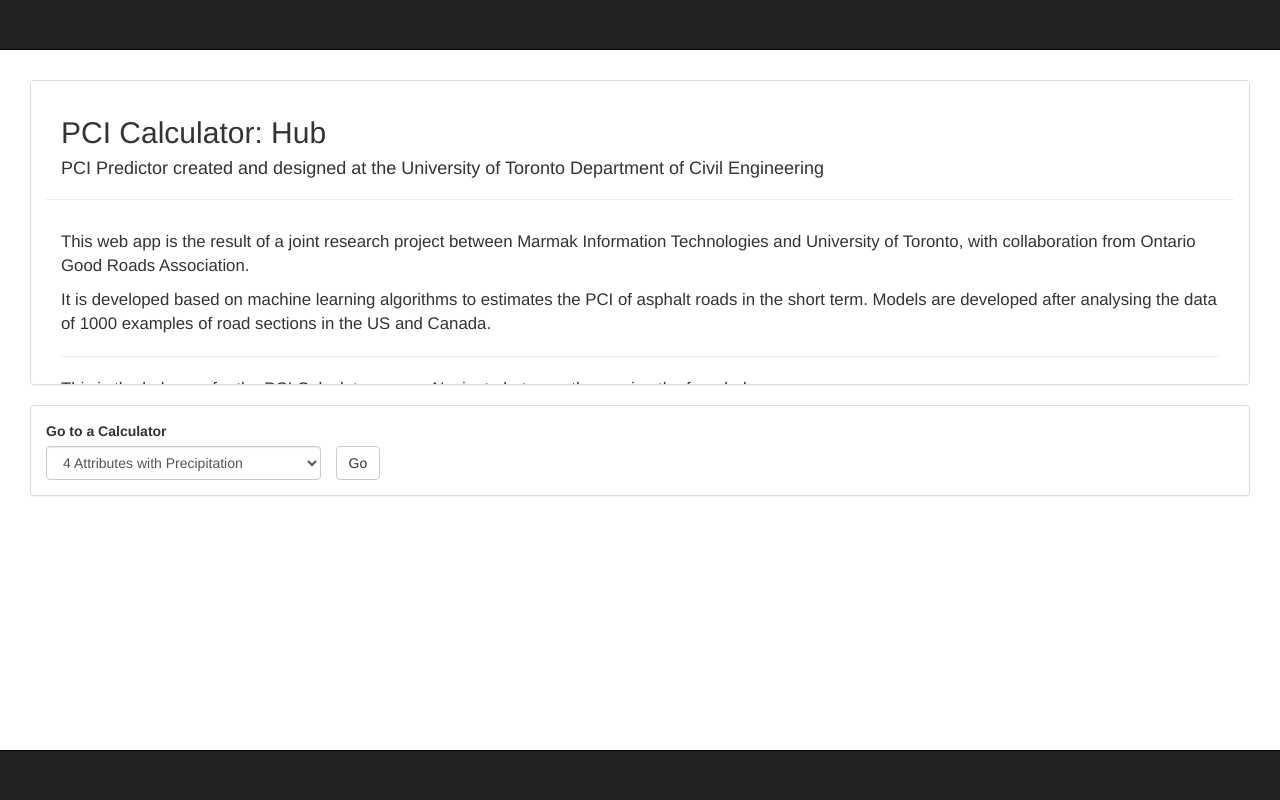
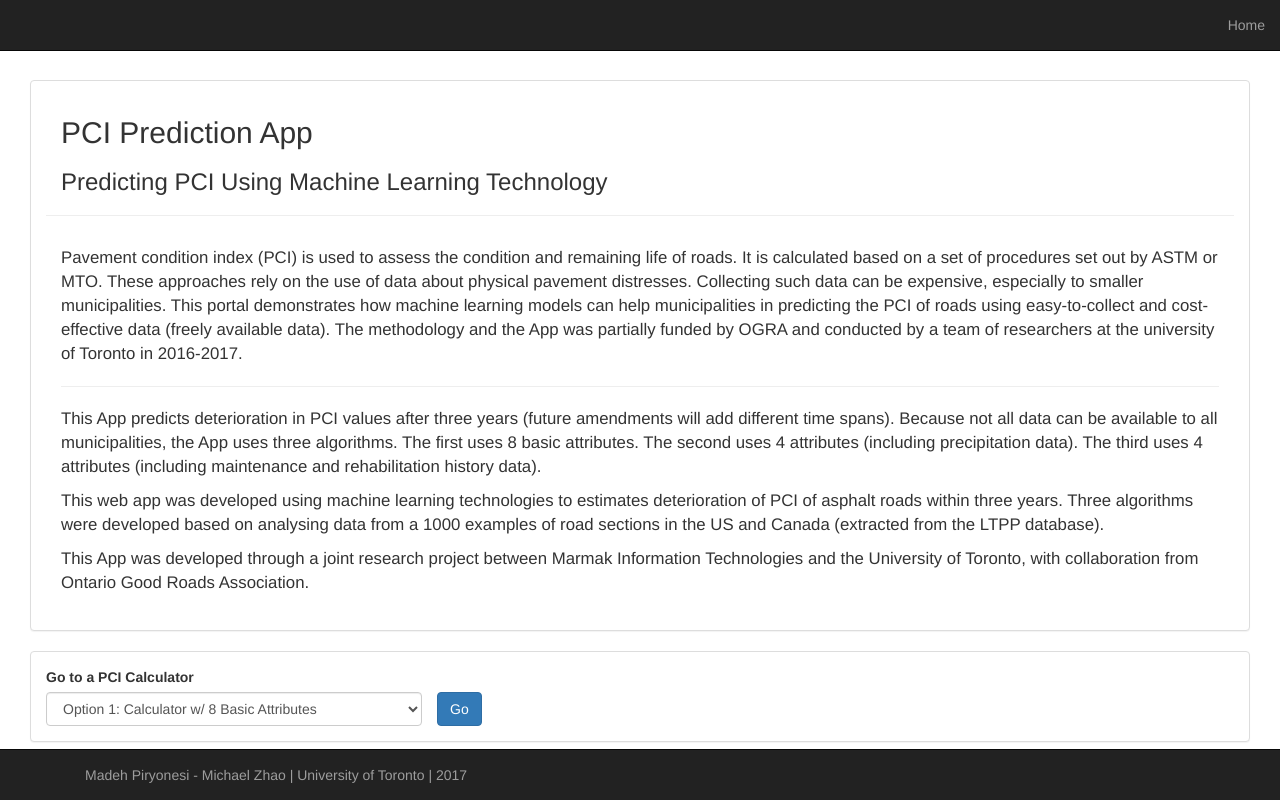
Before and after one commit to madeh/madeh.github.io, a plain HTML site: page index.html in a window 1280 px wide. Drawn offline with nearby package versions, Linux system fonts and the light colour scheme.

Commit message:
fixed descriptions

```diff
--- a/index.html
+++ b/index.html
@@ -3,35 +3,52 @@
 <html>
 
   <head>
-    <meta name="keywords" content="Michael Zhao, Weiyu Zhao, Personal Website, University of Toronto, Undergraduate, Please Hire Me"/>
-    <meta name="description" content="My test website that will eventually turn into my actual website (WIP)"/>
+    <meta name="keywords" content="Michael Zhao, Weiyu Zhao, University of Toronto, Undergraduate, Road Conditions, Machine Learning"/>
+    <meta name="description" content="PCI Calculator home page."/>
     <meta name="author" content="Michael Zhao"/>
-    <meta name="revised" content="06/23/2017"/>
+    <meta name="revised" content="08/13/2017"/>
     <meta http-equiv="Content-Type" content="text/html; charset=UTF-8"/>
     <link type="text/css" rel="stylesheet" href="style.css" />
     <link type="text/css" rel="stylesheet" href="bootstrap-3.3.7-dist/css/bootstrap.css">
     <script src="https://ajax.googleapis.com/ajax/libs/jquery/3.2.1/jquery.min.js"></script>
     <script src="script.js"></script>
-    <title>Michael Zhao | University of Toronto | PCI Calculator Hub</title>
+    <title>PCI Calculator Hub | Michael Zhao | University of Toronto</title>
   </head>
 
-  <nav class="navbar navbar-inverse navbar-fixed-top"></nav>
+  <nav class="navbar navbar-inverse navbar-fixed-top">
+    <div class="container-fluid">
+      <div class="collapse navbar-collapse" id="mynav">
+        <ul class="nav navbar-nav navbar-right">
+          <li><a href="https://michaelweiyuzhao.github.io/">Home</a></li>
+        </ul>
+      </div>
+    </div>
+  </nav>
 
   <body style="padding-top:80px; padding-left:15px; padding-right:15px">
 
     <div class="col-xs-12">
-      <div class="panel panel-default" style="height:305px; overflow-y:auto;">
+      <div class="panel panel-default" >
         <div class="panel-body">
-          <h2 style="padding-left:15px;padding-right:15px;">PCI Calculator: Hub</h2>
-          <h4 style="padding-left:15px;padding-right:15px;">PCI Predictor created and designed at the University of Toronto Department of Civil Engineering</h4>
+          <h2 style="padding-left:15px;padding-right:15px;">PCI Prediction App</h2>
+          <h3 style="padding-left:15px;padding-right:15px;">Predicting PCI Using Machine Learning Technology</h3>
           <hr />
           <div style="padding: 10px 15px 10px 15px;font-size:1.2em;">
-            <p>This web app is the result of a joint research project between Marmak Information Technologies
-               and University of Toronto, with collaboration from Ontario Good Roads Association.</p>
-            <p>It is developed based on machine learning algorithms to estimates the PCI of asphalt roads in the short term.
-               Models are developed after analysing the data of 1000 examples of road sections in the US and Canada.</p>
-            <hr />
-            <p>This is the hubpage for the PCI Calculator pages. Navigate between them using the form below.</p>
+            <p>Pavement condition index (PCI) is used to assess the condition and remaining life of roads.
+               It is calculated based on a set of procedures set out by ASTM or MTO.
+               These approaches rely on the use of data about physical pavement distresses. Collecting such data can be expensive,
+               especially to smaller municipalities. This portal demonstrates how machine learning models can help municipalities
+               in predicting the PCI of roads using easy-to-collect and cost-effective data (freely available data).
+               The methodology and the App was partially funded by OGRA and conducted by a team of researchers at the university of Toronto in 2016-2017.</p>
+            <hr/>
+            <p>This App predicts deterioration in PCI values after three years (future amendments will add different time spans).
+               Because not all data can be available to all municipalities, the App uses three algorithms.
+               The first uses 8 basic attributes. The second uses 4 attributes (including precipitation data).
+               The third uses 4 attributes (including maintenance and rehabilitation history data).</p>
+            <p>This web app was developed using machine learning technologies to estimates deterioration of PCI of asphalt roads within three years.
+               Three algorithms were developed based on analysing data from a 1000 examples of road sections in the US and Canada (extracted from the LTPP database).</p>
+            <p>This App was developed through a joint research project between Marmak Information Technologies and the University of Toronto,
+               with collaboration from Ontario Good Roads Association.</p>
           </div>
         </div>
       </div>
@@ -40,16 +57,16 @@
     <div class="col-xs-12">
       <div class="panel panel-default">
         <div class="panel-body">
-          <label>Go to a Calculator</label>
+          <label>Go to a PCI Calculator</label>
           <div class="row">
-            <div class="col-xs-3">
+            <div class="col-xs-4">
               <select class="form-control" id="PCICalc-selecter">
-                <option>4 Attributes with Precipitation</option>
-                <option>4 Attributes with M & R</option>
-                <option>8 Basic Attributes</option>
+                <option>Option 1: Calculator w/ 8 Basic Attributes</option>
+                <option>Option 2: Calculator w/ 4 Attributes Including Annual Precipitation</option>
+                <option>Option 3: Calculator w/ 4 Attributes Including Type of Maintenance/Rehabilitation</option>
               </select>
             </div>
-            <a class="btn btn-default" id="PCICalc-go" href="https://michaelweiyuzhao.github.io/PCICalcHub" role="button">Go</a>
+            <a class="btn btn-primary" id="PCICalc-go" href="https://michaelweiyuzhao.github.io/PCICalcHub" role="button">Go</a>
           </div>
         </div>
       </div>
@@ -57,6 +74,10 @@
 
   </body>
 
-  <nav class="navbar navbar-inverse navbar-fixed-bottom"></nav>
+  <nav class="navbar navbar-inverse navbar-fixed-bottom">
+    <div class="container">
+      <p class="navbar-text">Madeh Piryonesi - Michael Zhao | University of Toronto | 2017</p>
+    </div>
+  </nav>
 
 </html>
--- a/script.js
+++ b/script.js
@@ -1,14 +1,14 @@
 $(document).ready(function() {
     $("#PCICalc-go").click(function() {
       var newPCI = $("#PCICalc-selecter").val();
-      if(newPCI === "4 Attributes with Precipitation") {
+      if(newPCI === "Option 1: Calculator w/ 8 Basic Attributes"){
+        $("#PCICalc-go").attr("href", "https://michaelweiyuzhao.github.io/PCICalc8Basic/");
+      }
+      else if(newPCI === "Option 2: Calculator w/ 4 Attributes Including Annual Precipitation") {
         $("#PCICalc-go").attr("href", "https://michaelweiyuzhao.github.io/PCICalc4P/");
       }
-      else if(newPCI === "4 Attributes with M & R") {
+      else if(newPCI === "Option 3: Calculator w/ 4 Attributes Including Type of Maintenance/Rehabilitation") {
         $("#PCICalc-go").attr("href", "https://michaelweiyuzhao.github.io/PCICalc4MR/");
-      }
-      else if(newPCI === "8 Basic Attributes"){
-        $("#PCICalc-go").attr("href", "https://michaelweiyuzhao.github.io/PCICalc8Basic/");
       }
       else {
         $("#PCICalc-go").attr("href", "https://michaelweiyuzhao.github.io/PCICalcHub");
```
